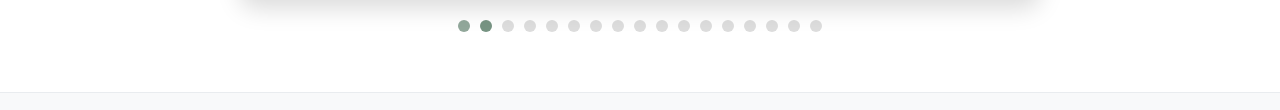
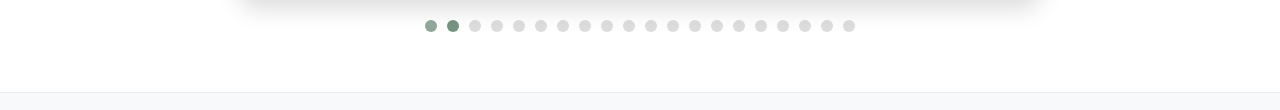
Before and after one commit to foundryserver/peaks2creeks, a plain HTML site: page index.html in a window 1280 px wide. Shown: the part 1447-1557 px from the top of the page. Drawn offline with nearby package versions, Linux system fonts and the light colour scheme.

```diff
--- a/index.html
+++ b/index.html
@@ -169,6 +169,9 @@
           "gallery/picture5.jpg",
           "gallery/picture6.jpg",
           "gallery/shadow.jpg",
+          "gallery/skycutty.jpg",
+          "gallery/skybull.jpg",
+          "gallery/skybass.jpg",
         ];
 
         const carouselSlide = document.getElementById("carousel-slide");
```
Also changed, not shown: gallery/skybass.jpg (added), gallery/skybull.jpg (added), gallery/skycutty.jpg (added).
